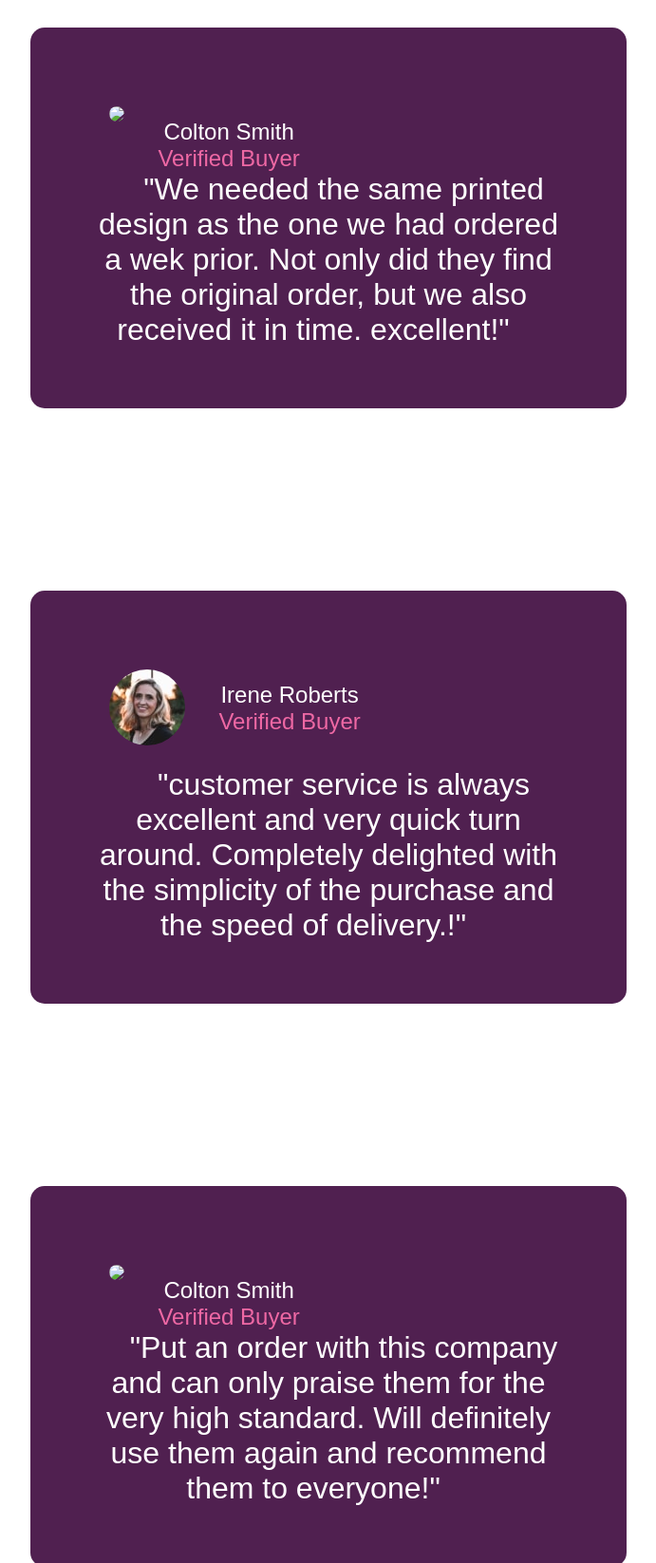
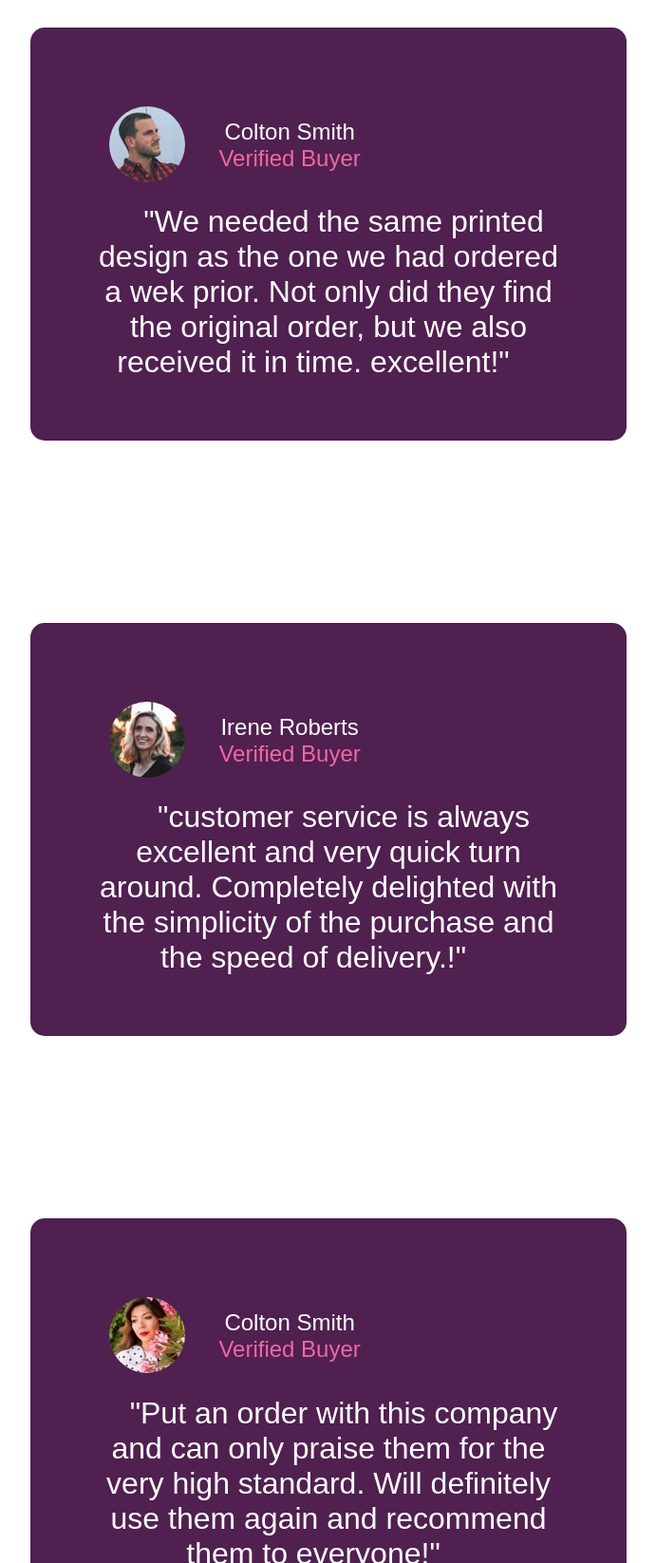
Before and after one commit to ab-sow/Review-page, a plain HTML site: page index.html in a window 1280 px wide. Shown: the part 1728-3374 px from the top of the page at 95% size, without its empty margins (294-985 px from the left). Drawn offline with Linux system fonts and the light colour scheme; the site is published under a folder, as on GitHub Pages, so addresses that start at the root find nothing; a web font is replaced by a local one.

Commit message:
Update index.html

```diff
--- a/index.html
+++ b/index.html
@@ -59,7 +59,7 @@
                 <div class="review-box box-review1">
                     <div class="review-header">
                         <div class="image-box">
-                            <img src="/images/image-colton.jpg" class="img">
+                            <img src="./images/image-colton.jpg" class="img">
                         </div>
                         <div class="review-name">
                             <span class="name">Colton Smith</span><br>
@@ -84,7 +84,7 @@
                 <div class="review-box box-review3">
                     <div class="review-header">
                         <div class="image-box">
-                            <img src="/images/image-anne.jpg" class="img">
+                            <img src="./images/image-anne.jpg" class="img">
                         </div>
                         <div class="review-name">
                             <span class="name">Colton Smith</span><br>
```
